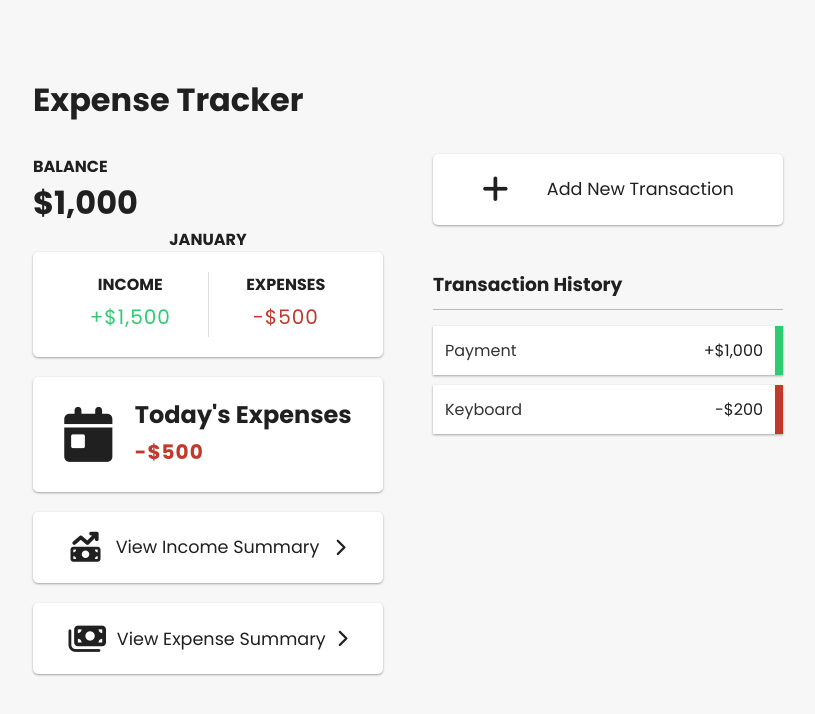
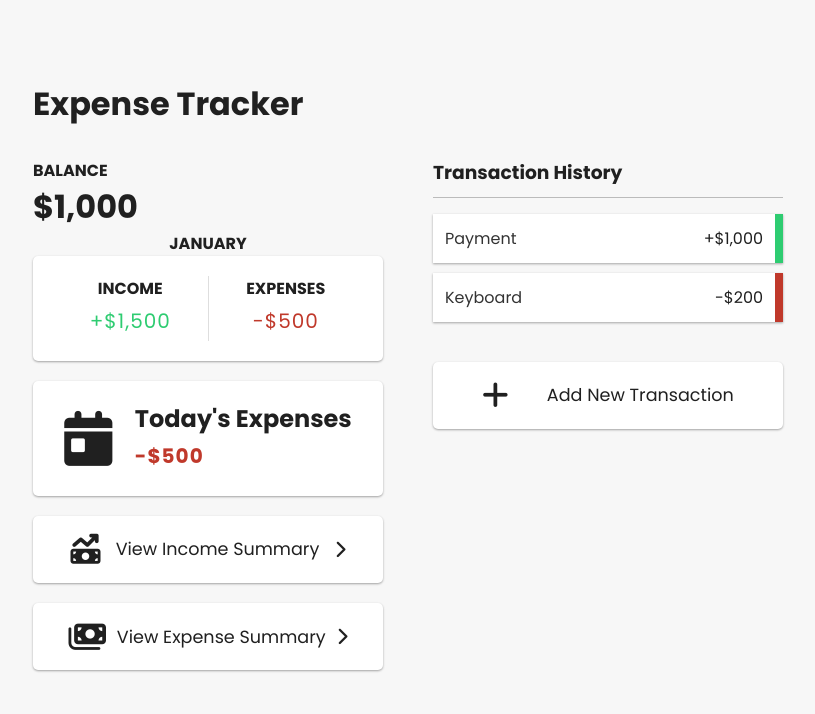
Before and after one commit to emilysamantha/my-expense-tracker, a React (Create React App) app: page / in a window 1280 px wide. Shown: the top 714 px of the page, without its empty margins (232-1047 px from the left). Built offline with nearby package versions, Linux system fonts and the light colour scheme.

Commit message:
Switch TransactionList and AddTransaction

```diff
--- a/src/App.css
+++ b/src/App.css
@@ -97,7 +97,7 @@ a {
 }
 
 .button {
-  padding: 5px 30px;
+  padding: 3px 30px;
   font-size: 1.1rem;
   transition: 0.5s;
 }
--- a/src/App.js
+++ b/src/App.js
@@ -23,9 +23,8 @@ function App() {
           <Button icon="fa-solid fa-money-bills" title="View Expense Summary" />
         </div>
         <div className="container">
+          <TransactionList />
           <AddTransaction />
-          <br />
-          <TransactionList />
         </div>
       </div>
     </div>
```
